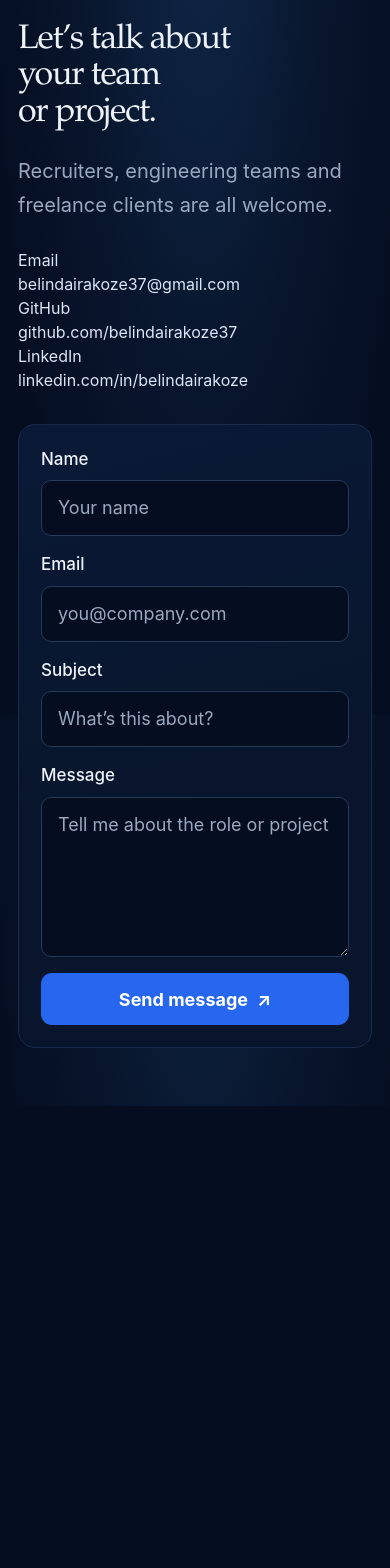
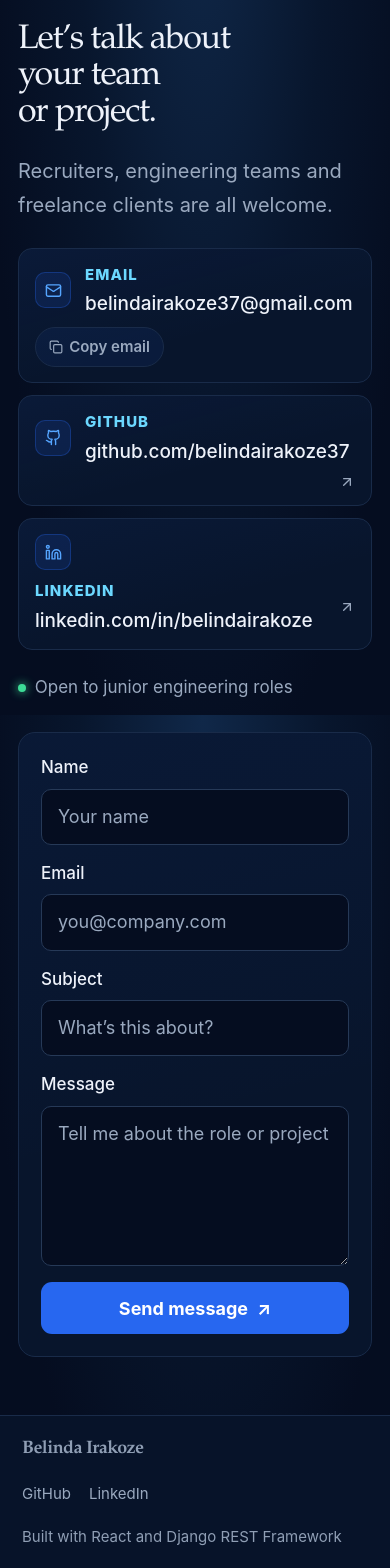
Before and after one commit to belindairakoze37/Portfolio, a React (Vite) app: page /contact in a window 390 px wide. Shown: the part 129-1697 px from the top of the page. Before the commit the page ends 1235 px from the top, so only its background shows below. Built offline with nearby package versions, Linux system fonts and the light colour scheme.

Commit message:
Improve contact form messages and mobile font sizes

```diff
--- a/src/pages/ContactPage.tsx
+++ b/src/pages/ContactPage.tsx
@@ -1,8 +1,43 @@
+import { useEffect, useRef, useState } from 'react';
+import { ArrowUpRight, Check, Copy, Github, Linkedin, Mail } from 'lucide-react';
 import { Navigation } from '../components/Navigation';
 import { ContactForm } from '../components/ContactForm';
 import { profile } from '../data/profile';
 
+async function copyText(value: string) {
+  if (navigator.clipboard?.writeText) {
+    await navigator.clipboard.writeText(value);
+    return;
+  }
+
+  const helper = document.createElement('textarea');
+  helper.value = value;
+  helper.setAttribute('readonly', '');
+  helper.style.position = 'fixed';
+  helper.style.opacity = '0';
+  document.body.appendChild(helper);
+  helper.select();
+  document.execCommand('copy');
+  document.body.removeChild(helper);
+}
+
 export function ContactPage() {
+  const [copied, setCopied] = useState(false);
+  const timer = useRef<number | undefined>(undefined);
+
+  useEffect(() => () => window.clearTimeout(timer.current), []);
+
+  async function handleCopyEmail() {
+    try {
+      await copyText(profile.email);
+    } catch {
+      return;
+    }
+    setCopied(true);
+    window.clearTimeout(timer.current);
+    timer.current = window.setTimeout(() => setCopied(false), 2000);
+  }
+
   return <>
     <Navigation />
     <main className="page-shell content-page contact-page">
@@ -11,14 +46,48 @@ export function ContactPage() {
           <p className="eyebrow">Contact</p>
           <h1 id="contact-page-title">Let’s talk about your team or project.</h1>
           <p className="contact-page-intro">Recruiters, engineering teams and freelance clients are all welcome.</p>
-          <dl className="contact-details">
-            <div><dt>Email</dt><dd><a href={`mailto:${profile.email}`}>{profile.email}</a></dd></div>
-            <div><dt>GitHub</dt><dd><a href={profile.github} target="_blank" rel="noreferrer">github.com/belindairakoze37</a></dd></div>
-            <div><dt>LinkedIn</dt><dd><a href={profile.linkedin} target="_blank" rel="noreferrer">linkedin.com/in/belindairakoze</a></dd></div>
-          </dl>
+
+          <ul className="contact-cards">
+            <li className="contact-card">
+              <span className="contact-card-icon" aria-hidden="true"><Mail size={17} /></span>
+              <span className="contact-card-body">
+                <span className="contact-card-label">Email</span>
+                <a className="contact-card-value contact-card-stretched" href={`mailto:${profile.email}`}>{profile.email}</a>
+              </span>
+              <button type="button" className="copy-email" onClick={handleCopyEmail}>
+                {copied ? <><Check size={14} aria-hidden="true" /> Copied</> : <><Copy size={14} aria-hidden="true" /> Copy email</>}
+              </button>
+            </li>
+            <li className="contact-card">
+              <span className="contact-card-icon" aria-hidden="true"><Github size={17} /></span>
+              <span className="contact-card-body">
+                <span className="contact-card-label">GitHub</span>
+                <a className="contact-card-value contact-card-stretched" href={profile.github} target="_blank" rel="noopener noreferrer">github.com/belindairakoze37</a>
+              </span>
+              <ArrowUpRight className="contact-card-arrow" size={16} aria-hidden="true" />
+            </li>
+            <li className="contact-card">
+              <span className="contact-card-icon" aria-hidden="true"><Linkedin size={17} /></span>
+              <span className="contact-card-body">
+                <span className="contact-card-label">LinkedIn</span>
+                <a className="contact-card-value contact-card-stretched" href={profile.linkedin} target="_blank" rel="noopener noreferrer">linkedin.com/in/belindairakoze</a>
+              </span>
+              <ArrowUpRight className="contact-card-arrow" size={16} aria-hidden="true" />
+            </li>
+          </ul>
+
+          <p className="contact-availability"><span className="contact-availability-dot" aria-hidden="true" />Open to junior engineering roles</p>
         </div>
         <div className="contact-page-panel"><ContactForm variant="page" /></div>
       </section>
     </main>
+    <footer className="site-footer contact-footer">
+      <span className="brand">Belinda Irakoze</span>
+      <nav className="site-footer-links" aria-label="Social profiles">
+        <a href={profile.github} target="_blank" rel="noopener noreferrer">GitHub</a>
+        <a href={profile.linkedin} target="_blank" rel="noopener noreferrer">LinkedIn</a>
+      </nav>
+      <p>Built with React and Django REST Framework</p>
+    </footer>
   </>;
 }
```
